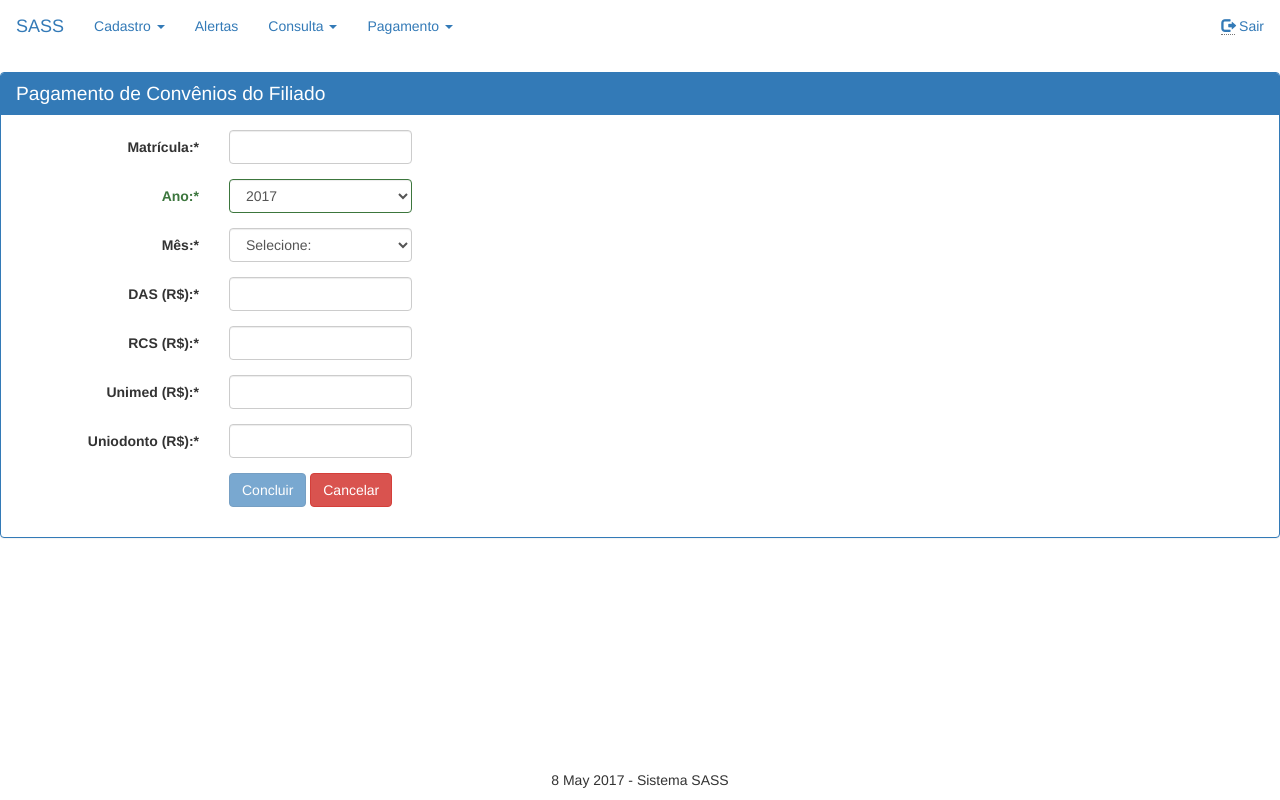
After one commit to rafaelfez/sass, a PHP site: page /pagamentofil.php in a window 1280 px wide. The commit adds this page. Run offline with PHP 8.4, Linux system fonts and the light colour scheme; a user stored in the database is signed in.

Commit message:
Versao2 - Pagamento dos Filiados

```diff
--- a/inc/funcoes.php
+++ b/inc/funcoes.php
@@ -269,18 +269,33 @@ function get_convenio() {
 }
 
 
-function pagamento($afiliado_matricula,$taxa_rcs, $bruto, $unimed, $uniodonto, $rcs, $das, $mes, $ano, $descontounimed, $descontouniodonto){
+function pagamentoFiliado($afiliado_matricula, $ano, $mes, $das, $rcs, $unimed, $uniodonto){
+
   include 'conexao.php';
+
+  $das = $das - $unimed -$uniodonto;
 
   if(get_filiado($afiliado_matricula)==true){
       if(unico($afiliado_matricula, $mes, $ano)==false){
         try {
-          $statement = $db->query("SELECT taxa_rcs FROM afiliado WHERE matricula = $afiliado_matricula");
-          $result = $statement->fetch();
-          $taxa_rcs = $result[0];
+
+            $query = "INSERT INTO pagamentofil(Afiliado_matricula, ano, mes, das, rcs, unimed, uniodonto) VALUES(?,?,?,?,?,?,?)";
+
+            $resultado = $db->prepare($query);
+            $resultado->bindValue(1, $afiliado_matricula, PDO::PARAM_INT);
+            $resultado->bindValue(2, $ano, PDO::PARAM_INT);
+            $resultado->bindValue(3, $mes, PDO::PARAM_STR);
+            $resultado->bindValue(4, $das, PDO::PARAM_STR);
+            $resultado->bindValue(5, $rcs, PDO::PARAM_STR);
+            $resultado->bindValue(6, $unimed, PDO::PARAM_STR);
+            $resultado->bindValue(7, $uniodonto, PDO::PARAM_STR);
+            $resultado->execute();
+
+            return true;
+
         } catch (Exception $e) {
             echo "Error!: " . $e->getMessage() . "<br />";
-            return array();
+            return false;
         }
     }else{
       mesErro('Já existe um pagamento para este Filiado neste período.');
@@ -291,60 +306,6 @@ function pagamento($afiliado_matricula,$taxa_rcs, $bruto, $unimed, $uniodonto, $
     return false;
   }
 
-  $rcs = ($bruto*$taxa_rcs)/100;
-  $salario = $bruto - $rcs;
-  $das = $salario * 0.1;
-  $salario = $salario - $das;
-
-  if($descontounimed == 'DAS'){
-      $das = $das - $unimed;
-  }elseif ($descontounimed == 'RCS') {
-      $rcs = $rcs - $unimed;
-  }
-
-  if($descontouniodonto == 'DAS'){
-      $das = $das - $uniodonto;
-  }elseif ($descontouniodonto == 'RCS') {
-      $rcs = $rcs - $uniodonto;
-  }
-
-  if($rcs>0){
-    $salario = $salario+$rcs;
-    $devendo = 0;
-  }else{
-    $devendo = abs($rcs);
-    $rcs = 0;
-  }
-
-  if($das<0){
-    $devendo = $devendo + abs($das);
-    $das=0;
-  }
-
-
-  $query1 = "INSERT INTO folhadepagamento(bruto, salario, das, rcs, taxa_rcs, devendo, mes, ano, Afiliado_matricula, unimed, uniodonto) VALUES(?,?,?,?,?,?,?,?,?,?,?)";
-
-  if($bruto>=0){
-    try {
-      $resultado = $db->prepare($query1);
-      $resultado->bindValue(1, $bruto, PDO::PARAM_INT);
-      $resultado->bindValue(2, $salario, PDO::PARAM_STR);
-      $resultado->bindValue(3, $das, PDO::PARAM_STR);
-      $resultado->bindValue(4, $rcs, PDO::PARAM_INT);
-      $resultado->bindValue(5, $taxa_rcs, PDO::PARAM_INT);
-      $resultado->bindValue(6, $devendo, PDO::PARAM_INT);
-      $resultado->bindValue(7, $mes, PDO::PARAM_STR);
-      $resultado->bindValue(8, $ano, PDO::PARAM_INT);
-      $resultado->bindValue(9, $afiliado_matricula, PDO::PARAM_INT);
-      $resultado->bindValue(10, $unimed, PDO::PARAM_INT);
-      $resultado->bindValue(11, $uniodonto, PDO::PARAM_INT);
-      $resultado->execute();
-    } catch (Exception $e) {
-      echo "Error!: " . $e->getMessage() . "<br />";
-      return false;
-    }
-  }
-  return "Bruto:" . $bruto . " Salario:" .$salario. " RCS:" . $rcs . " DAS:" . $das . " Devendo:" . $devendo . " Desc Unimed:" . $descontounimed . " Desc Uniodonto:" . $descontouniodonto;
 }
 
 function unico($matricula, $mes, $ano){
@@ -352,7 +313,7 @@ function unico($matricula, $mes, $ano){
 
     include 'conexao.php';
 
-    $sql = "SELECT * FROM folhadepagamento WHERE Afiliado_matricula = $matricula AND mes='$mes' AND ano='$ano'";
+    $sql = "SELECT * FROM pagamentofil WHERE Afiliado_matricula = $matricula AND mes='$mes' AND ano='$ano'";
 
     try {
         $results = $db->prepare($sql);
--- a/inc/header.php
+++ b/inc/header.php
@@ -37,7 +37,7 @@
 
       <li class="dropdown"><a class="dropdown-toggle" data-toggle="dropdown" href="#"> Pagamento <span class="caret"></span></a>
       <ul class="dropdown-menu">
-          <li><a href="pagamento.php">Convênios</a></li>
+          <li><a href="pagamentofil.php">Filiado</a></li>
           <li><a href="adicional.php">Fluxo Adicional</a></li>
           <!--<li><a href="encargos.php">Encargos Sociais</a></li>-->
         </ul>
--- /dev/null
+++ b/pagamentofil.php
@@ -0,0 +1,153 @@
+<?php
+
+require 'inc/funcoes.php';
+
+$tituloPagina = "Pagamento Filiado";
+
+$afiliado_matricula = $mes = $ano = $unimed = $uniodonto = $rcs = $das = $message = '';
+
+if($_SERVER['REQUEST_METHOD'] == 'POST'){
+  $afiliado_matricula = filter_input(INPUT_POST, 'Afiliado_matricula', FILTER_SANITIZE_NUMBER_INT);
+  $mes = filter_input(INPUT_POST, 'mes', FILTER_SANITIZE_STRING);
+  $ano = filter_input(INPUT_POST, 'ano', FILTER_SANITIZE_NUMBER_INT);
+  $unimed = filter_input(INPUT_POST, 'unimed', FILTER_SANITIZE_NUMBER_FLOAT,FILTER_FLAG_ALLOW_FRACTION);
+  $uniodonto = filter_input(INPUT_POST, 'uniodonto', FILTER_SANITIZE_NUMBER_FLOAT,FILTER_FLAG_ALLOW_FRACTION);
+  $das = filter_input(INPUT_POST,'das',  FILTER_SANITIZE_NUMBER_FLOAT,FILTER_FLAG_ALLOW_FRACTION);
+  $rcs = filter_input(INPUT_POST,'rcs',  FILTER_SANITIZE_NUMBER_FLOAT,FILTER_FLAG_ALLOW_FRACTION);
+}
+
+include("inc/header.php");
+?>
+
+  <div class="panel panel-primary">
+  <div class="panel-heading">
+    <h2 class="panel-title"><big>Pagamento de Convênios do Filiado</big></h2>
+  </div>
+  <div class="panel-body">
+  <?php
+    try{
+    if(isset($_POST["cadastrar"])){
+    if(empty($afiliado_matricula)||empty($mes)||empty($ano)){
+      $message = mesAlerta("Por favor insira todos os campos!");
+    }else{
+      if(pagamentoFiliado($afiliado_matricula, $ano, $mes, $das, $rcs, $unimed, $uniodonto)){
+      $message = mesSucesso("Pagamento realizado com sucesso!");
+      //Limpa o formulário
+      $afiliado_matricula = $mes = $ano = $unimed = $uniodonto = $rcs = $das = '';
+      }
+    }
+  }
+  } catch(Exception $message){
+    echo "Erro ao efetuar registro.";
+    echo $message->getMessage(); exit;} if(isset($message)){ echo $message; }
+  ?>
+
+    <form class="form-horizontal" data-toggle="validator" role="form" method="post" action="pagamentofil.php">
+
+      <div class="form-group has-feedback">
+        <label for="Afiliado_matricula" class="col-sm-2 control-label">Matrícula:<span class="required">*</span>
+        </label>
+        <div class="col-sm-2">
+          <input type="text" class="form-control form-control-success" id="Afiliado_matricula" name="Afiliado_matricula" data-error="Por favor, informe um número de matrícula correto." pattern="[0-9]{8}$" required value="<?php echo htmlspecialchars($afiliado_matricula); ?>" /> <span class="glyphicon form-control-feedback" aria-hidden="true"></span>
+        </div>
+        <div class="help-block with-errors">
+        </div>
+      </div>
+
+      <div class="form-group has-feedback">
+        <label for="ano" class="col-sm-2 control-label">Ano:<span class="required">*</span>
+        </label>
+        <div class="col-sm-2">
+          <select class="form-control form-control-sucess" id="ano" name="ano" required>
+            <option value="2017" <?php if($ano=='2017') echo 'selected'; ?>>2017</option>
+            <option value="2018" <?php if($ano=='2018') echo 'selected'; ?>>2018</option>
+            <option value="2019" <?php if($ano=='2019') echo 'selected'; ?>>2019</option>
+            <option value="2020" <?php if($ano=='2020') echo 'selected'; ?>>2020</option>
+            <span class="glyphicon form-control-feedback" aria-hidden="true"></span>
+          </select>
+        </div>
+        <div class="help-block with-errors">
+        </div>
+      </div>
+
+      <div class="form-group has-feedback">
+        <label for="mes" class="col-sm-2 control-label">Mês:<span class="required">*</span>
+        </label>
+        <div class="col-sm-2">
+          <select class="form-control form-control-success" id="mes" name="mes" data-error="Por favor, selecione o mês referente." required>
+            <option value="">Selecione:</option>
+            <option value="Janeiro" <?php if($mes=='Janeiro' ) echo 'selected'; ?>>Janeiro</option>
+            <option value="Fevereiro" <?php if($mes=='Fevereiro' ) echo 'selected'; ?>>Fevereiro</option>
+            <option value="Março" <?php if($mes=='Março' ) echo 'selected'; ?>>Março</option>
+            <option value="Abril" <?php if($mes=='Abril' ) echo 'selected'; ?>>Abril</option>
+            <option value="Maio" <?php if($mes=='Maio' ) echo 'selected'; ?>>Maio</option>
+            <option value="Junho" <?php if($mes=='Junho' ) echo 'selected'; ?>>Junho</option>
+            <option value="Julho" <?php if($mes=='Julho' ) echo 'selected'; ?>>Julho</option>
+            <option value="Agosto" <?php if($mes=='Agosto' ) echo 'selected'; ?>>Agosto</option>
+            <option value="Setembro" <?php if($mes=='Setembro' ) echo 'selected'; ?>>Setembro</option>
+            <option value="Outubro" <?php if($mes=='Outubro' ) echo 'selected'; ?>>Outubro</option>
+            <option value="Novembro" <?php if($mes=='Novembro' ) echo 'selected'; ?>>Novembro</option>
+            <option value="Dezembro" <?php if($mes=='Dezembro' ) echo 'selected'; ?>>Dezembro</option>
+            <span class="glyphicon form-control-feedback" aria-hidden="true"></span>
+          </select>
+        </div>
+        <div class="help-block with-errors">
+        </div>
+      </div>
+
+      <div class="form-group has-feedback">
+        <label for="das" class="col-sm-2 control-label">DAS (R$):<span class="required">*</span>
+        </label>
+        <div class="col-sm-2">
+          <input type="text" class="form-control" id="das" name="das" data-error="Por favor, informe um valor correto." pattern="^[0-9]+(\.[0-9]{1,2})?$" required value="<?php echo htmlspecialchars($das); ?>" /> <span class="glyphicon form-control-feedback" aria-hidden="true"></span>
+        </div>
+        <div class="help-block with-errors">
+        </div>
+      </div>
+
+      <div class="form-group has-feedback">
+        <label for="rcs" class="col-sm-2 control-label">RCS (R$):<span class="required">*</span>
+        </label>
+        <div class="col-sm-2">
+          <input type="text" class="form-control" id="rcs" name="rcs" data-error="Por favor, informe um valor correto." pattern="^[0-9]+(\.[0-9]{1,2})?$" required value="<?php echo htmlspecialchars($rcs); ?>" /> <span class="glyphicon form-control-feedback" aria-hidden="true"></span>
+        </div>
+        <div class="help-block with-errors">
+        </div>
+      </div>
+
+      <div class="form-group has-feedback">
+        <label for="unimed" class="col-sm-2 control-label">Unimed (R$):<span class="required">*</span>
+        </label>
+        <div class="col-sm-2">
+          <input type="text" class="form-control" id="unimed" name="unimed" data-error="Por favor, informe um valor correto." pattern="^[0-9]+(\.[0-9]{1,2})?$" required value="<?php echo htmlspecialchars($unimed); ?>" /> <span class="glyphicon form-control-feedback" aria-hidden="true"></span>
+        </div>
+        <div class="help-block with-errors">
+        </div>
+      </div>
+
+      <div class="form-group has-feedback">
+        <label for="uniodonto" class="col-sm-2 control-label">Uniodonto (R$):<span class="required">*</span>
+        </label>
+        <div class="col-sm-2">
+          <input type="text" class="form-control" id="uniodonto" name="uniodonto" data-error="Por favor, informe um valor correto." pattern="^[0-9]+(\.[0-9]{1,2})?$" required value="<?php echo htmlspecialchars($uniodonto); ?>" /> <span class="glyphicon form-control-feedback" aria-hidden="true"></span>
+        </div>
+        <div class="help-block with-errors">
+        </div>
+      </div>
+
+    <div class="form-group">
+        <div class="col-sm-offset-2 col-sm-10">
+            <abrr title="Concluir Registro de Pagamento">
+                <input class="btn btn-primary" type="submit" name="cadastrar" value="Concluir" />
+            </abrr>
+            <abrr title="Cancelar">
+                <input class="btn btn-danger" type="button" value="Cancelar" onclick="javascript: location.href='index.php';" />
+            </abrr>
+        </div>
+    </div>
+
+</form>
+</div>
+</div>
+
+<?php include( "inc/footer.php"); ?>
```
Also changed, not shown: pagamento.php (deleted, +0 -223 lines).
